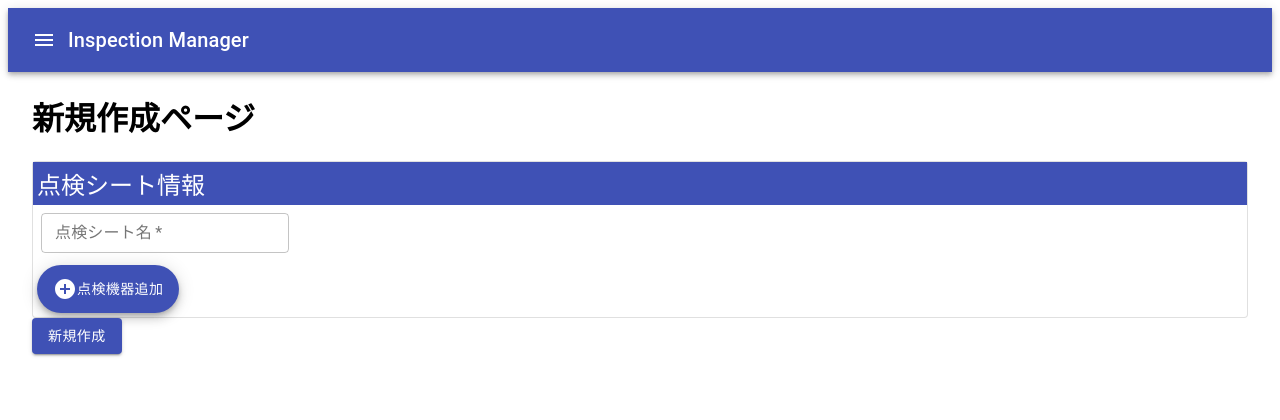
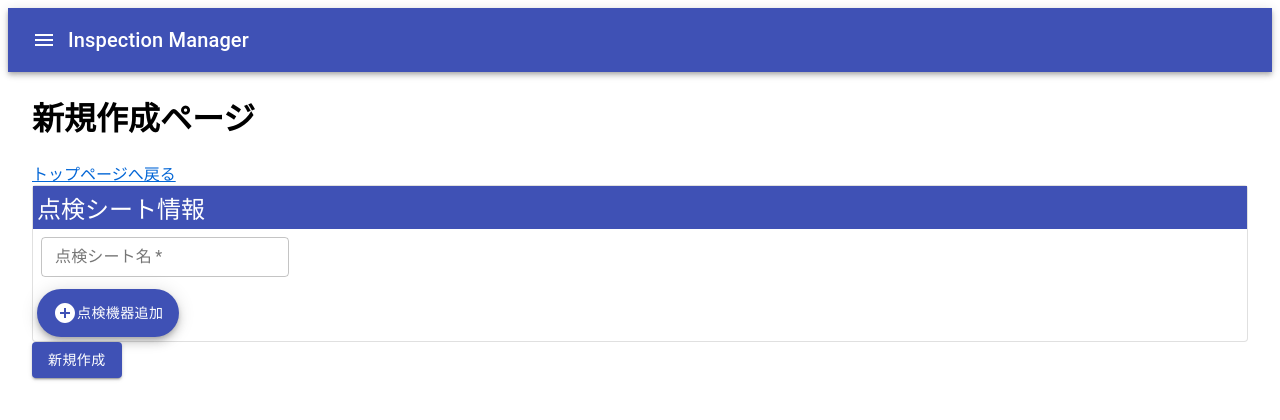
Before and after one commit to yasuaki-344/inspection-manager, a React (Create React App) app in the folder src/Web/ClientApp/: page /create in a window 1280 px wide. Shown: the top 420 px of the page. Built offline with nearby package versions, Linux system fonts and the light colour scheme.

Commit message:
Add link to top page

```diff
--- a/src/Web/ClientApp/src/inspection/Create.tsx
+++ b/src/Web/ClientApp/src/inspection/Create.tsx
@@ -1,4 +1,5 @@
 import React from 'react';
+import { Link } from 'react-router-dom';
 import { Button, Grid } from '@material-ui/core';
 import { InspectionSheetOperator } from './InspectionSheetOperator';
 import { InspectionSheetForm } from './InspectionSheetForm';
@@ -38,6 +39,9 @@ export const Create = (): JSX.Element => {
         <h1>新規作成ページ</h1>
       </Grid>
       <Grid item xs={12}>
+        <Link to="/">トップページへ戻る</Link>
+      </Grid>
+      <Grid item xs={12}>
         <form onSubmit={handleSubmit}>
           <Grid item xs={12}>
             <InspectionSheetForm
--- a/src/Web/ClientApp/src/inspection/Edit.tsx
+++ b/src/Web/ClientApp/src/inspection/Edit.tsx
@@ -1,4 +1,5 @@
 import React, { useEffect } from 'react';
+import { Link } from 'react-router-dom';
 import { Button, Grid } from '@material-ui/core';
 import { InspectionSheet } from './Types';
 import { InspectionSheetOperator } from './InspectionSheetOperator';
@@ -52,6 +53,9 @@ export const Edit = ({ match }: any): JSX.Element => {
         <h1>編集ページ</h1>
       </Grid>
       <Grid item xs={12}>
+        <Link to="/">トップページへ戻る</Link>
+      </Grid>
+      <Grid item xs={12}>
         <InspectionSheetForm
           isEdit={true}
           sheet={inspectionSheet}
```
